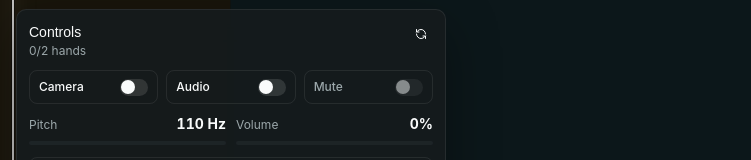
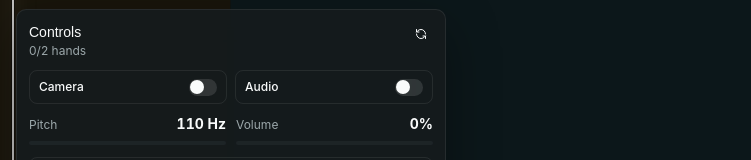
Before and after one commit to sichengchen/theremin, a React (Vite) app: page / in a window 1280 px wide. Shown: the part 538-698 px from the top of the page, without its empty margins (0-751 px from the left). Built offline with nearby package versions, Linux system fonts and the light colour scheme.

Commit message:
refactor: remove redundant mute control

```diff
--- a/src/audio/ThereminSynth.ts
+++ b/src/audio/ThereminSynth.ts
@@ -22,7 +22,6 @@ export class ThereminSynth {
   private compressor: DynamicsCompressorNode | null = null;
   private vibratoOscillator: OscillatorNode | null = null;
   private vibratoGain: GainNode | null = null;
-  private muted = false;
   private tone: SynthTone = {
     waveform: "sine",
     filterCutoff: 4200,
@@ -94,19 +93,11 @@ export class ThereminSynth {
     }
 
     const now = this.context.currentTime;
-    const targetGain = this.muted ? 0 : update.gain;
 
     this.oscillator.frequency.setTargetAtTime(update.frequency, now, 0.026);
-    this.masterGain.gain.setTargetAtTime(targetGain, now, targetGain > 0 ? 0.032 : 0.07);
+    this.masterGain.gain.setTargetAtTime(update.gain, now, update.gain > 0 ? 0.032 : 0.07);
     this.vibratoOscillator.frequency.setTargetAtTime(update.vibratoRate, now, 0.08);
     this.vibratoGain.gain.setTargetAtTime(update.vibratoDepth, now, 0.08);
-  }
-
-  setMuted(muted: boolean): void {
-    this.muted = muted;
-    if (this.context && this.masterGain) {
-      this.masterGain.gain.setTargetAtTime(0, this.context.currentTime, 0.04);
-    }
   }
 
   setTone(tone: Partial<SynthTone>): void {
--- a/src/styles.css
+++ b/src/styles.css
@@ -205,7 +205,7 @@ button:not(:disabled) {
 
 .switch-grid {
   display: grid;
-  grid-template-columns: repeat(3, minmax(0, 1fr));
+  grid-template-columns: repeat(2, minmax(0, 1fr));
   gap: 8px;
 }
 
--- a/src/ui/App.tsx
+++ b/src/ui/App.tsx
@@ -44,7 +44,6 @@ export function App() {
   const [cameraReady, setCameraReady] = useState(false);
   const [visionReady, setVisionReady] = useState(false);
   const [audioReady, setAudioReady] = useState(false);
-  const [muted, setMuted] = useState(false);
   const [error, setError] = useState<string | null>(null);
   const [metrics, setMetrics] = useState<LiveMetrics>(INITIAL_METRICS);
   const [settings, setSettings] = useState<MappingSettings>(DEFAULT_MAPPING_SETTINGS);
@@ -118,7 +117,6 @@ export function App() {
     const synth = synthRef.current;
     synthRef.current = null;
     setAudioReady(false);
-    setMuted(false);
     void synth?.shutdown();
   }, []);
 
@@ -143,19 +141,12 @@ export function App() {
     synthRef.current?.setTone({ waveform: next });
   }, []);
 
-  const setMuteEnabled = useCallback((next: boolean) => {
-    setMuted(next);
-    synthRef.current?.setMuted(next);
-  }, []);
-
   const resetInstrument = useCallback(() => {
     setSettings(DEFAULT_MAPPING_SETTINGS);
     setWaveform("sine");
-    setMuted(false);
     setSplitX(DEFAULT_SPLIT_X);
     localStorage.setItem(SPLIT_STORAGE_KEY, String(DEFAULT_SPLIT_X));
     controlRef.current = null;
-    synthRef.current?.setMuted(false);
     synthRef.current?.setTone({ waveform: "sine", filterCutoff: 4200 });
     synthRef.current?.applySettings(DEFAULT_MAPPING_SETTINGS);
   }, []);
@@ -240,7 +231,6 @@ export function App() {
         <ControlPanel
           cameraReady={cameraReady}
           audioReady={audioReady}
-          muted={muted}
           settings={settings}
           waveform={waveform}
           handCount={metrics.handCount}
@@ -249,7 +239,6 @@ export function App() {
           confidence={metrics.confidence}
           onCameraChange={setCameraEnabled}
           onAudioChange={setAudioEnabled}
-          onMuteChange={setMuteEnabled}
           onWaveformChange={updateWaveform}
           onSettingsChange={updateSettings}
           onReset={resetInstrument}
--- a/src/ui/ControlPanel.tsx
+++ b/src/ui/ControlPanel.tsx
@@ -16,7 +16,6 @@ import { Switch } from "@/components/ui/switch";
 export interface ControlPanelProps {
   cameraReady: boolean;
   audioReady: boolean;
-  muted: boolean;
   settings: MappingSettings;
   waveform: Waveform;
   handCount: number;
@@ -25,7 +24,6 @@ export interface ControlPanelProps {
   confidence: number;
   onCameraChange: (enabled: boolean) => void;
   onAudioChange: (enabled: boolean) => void;
-  onMuteChange: (muted: boolean) => void;
   onWaveformChange: (waveform: Waveform) => void;
   onSettingsChange: (settings: MappingSettings) => void;
   onReset: () => void;
@@ -36,7 +34,6 @@ const WAVEFORMS: Waveform[] = ["sine", "triangle", "sawtooth", "square"];
 export function ControlPanel({
   cameraReady,
   audioReady,
-  muted,
   settings,
   waveform,
   handCount,
@@ -45,7 +42,6 @@ export function ControlPanel({
   confidence,
   onCameraChange,
   onAudioChange,
-  onMuteChange,
   onWaveformChange,
   onSettingsChange,
   onReset,
@@ -66,7 +62,6 @@ export function ControlPanel({
         <section className="switch-grid" aria-label="Input and audio">
           <SwitchRow label="Camera" checked={cameraReady} onCheckedChange={onCameraChange} />
           <SwitchRow label="Audio" checked={audioReady} onCheckedChange={onAudioChange} />
-          <SwitchRow label="Mute" checked={muted} disabled={!audioReady} onCheckedChange={onMuteChange} />
         </section>
 
         <section className="meter-grid" aria-label="Live meters">
```
